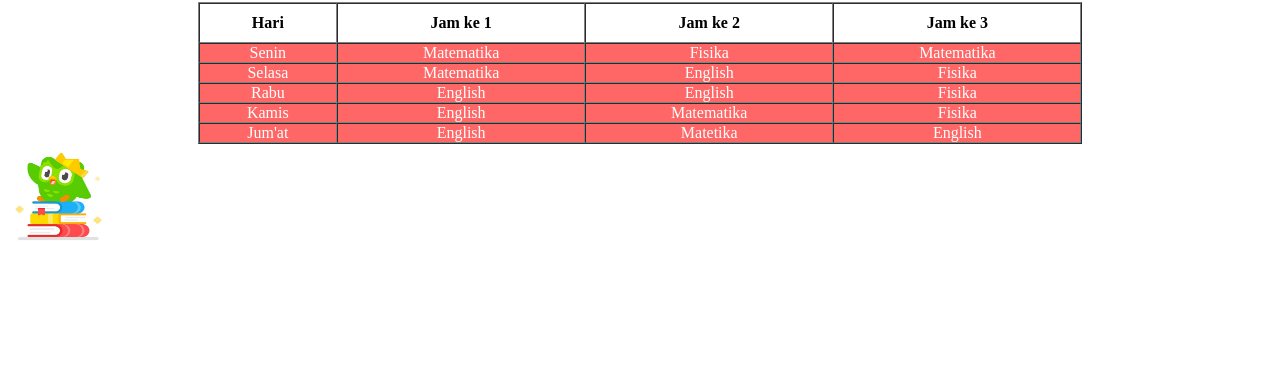
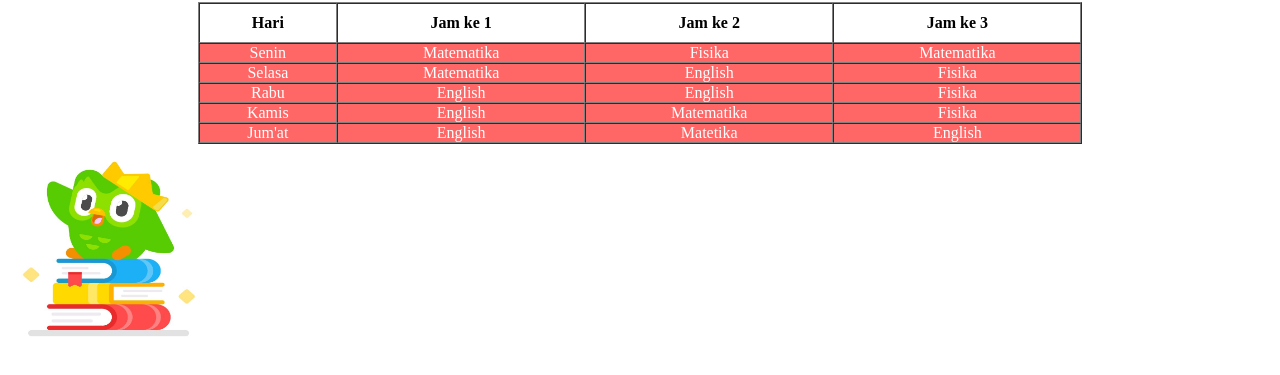
Before and after one commit to kintarihashina/tabeljadwal, a plain HTML site: page index.html in a window 1280 px wide. Shown: the part 65-440 px from the top of the page. Drawn offline with Linux system fonts and the light colour scheme.

Commit message:
Update index.html

```diff
--- a/index.html
+++ b/index.html
@@ -47,6 +47,6 @@
 	  </tr>
 	  </tbody>
 	  </table>
-	   <img src="Duolingo.jpeg" width="100" height="100">
+	   <img src="Duolingo.jpeg" width="200" height="200">
 	  </body>
   </html>
```
